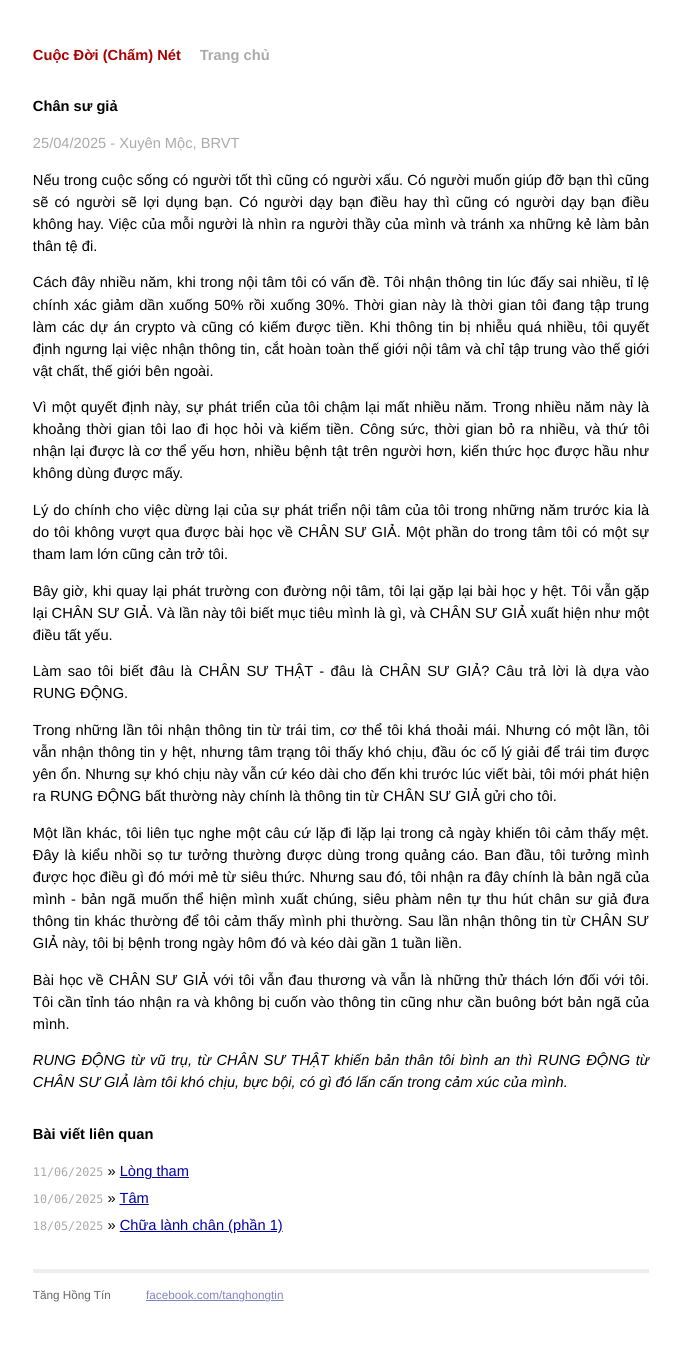
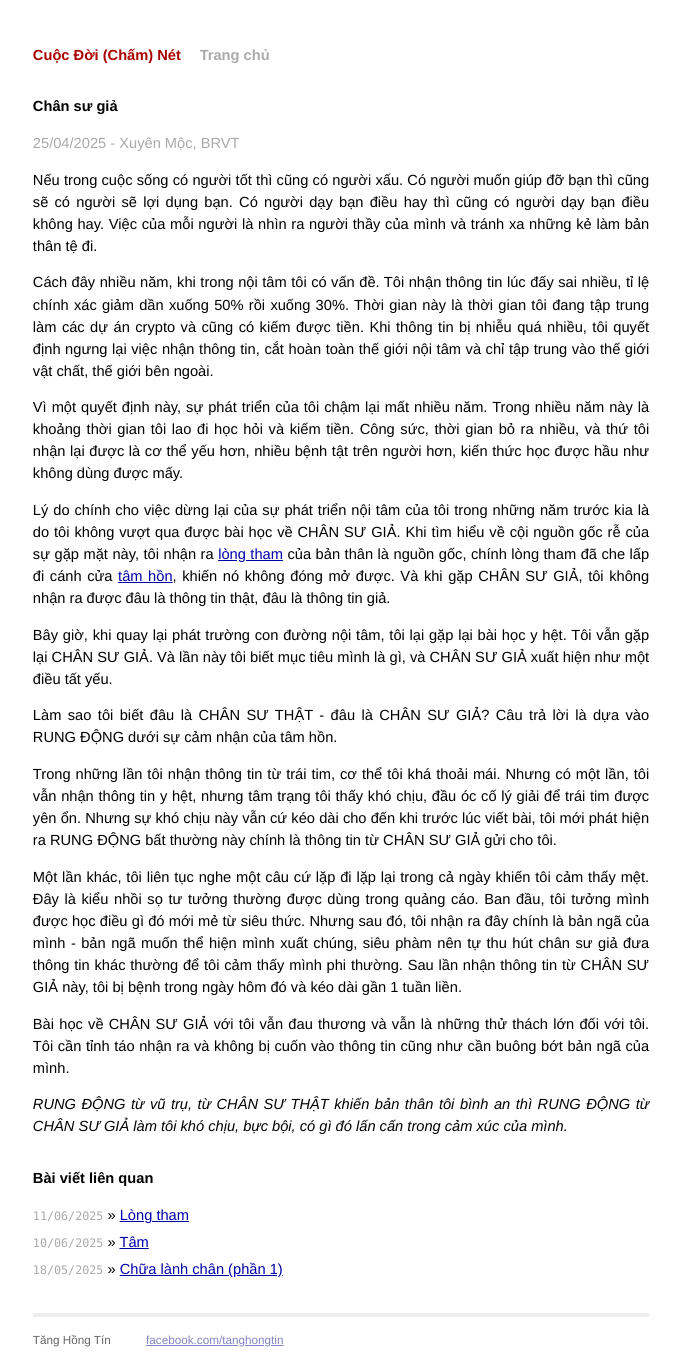
Before and after one commit to tanghongtin/cuocdoi, a Jekyll site: the page built from _posts/2025-04-25-chan-su-gia.md, in a window 1280 px wide. Shown: the whole page, without its empty margins (299-980 px from the left). Built offline with Jekyll 4.4.1, drawn with Linux system fonts in a browser that asks for light colours; before the commit the page ends 1318 px from its top, so only the background shows below that.

Commit message:
Update 2025-04-25-chan-su-gia.md

```diff
--- a/_posts/2025-04-25-chan-su-gia.md
+++ b/_posts/2025-04-25-chan-su-gia.md
@@ -13,11 +13,11 @@ Cách đây nhiều năm, khi trong nội tâm tôi có vấn đề. Tôi nhận
 
 Vì một quyết định này, sự phát triển của tôi chậm lại mất nhiều năm. Trong nhiều năm này là khoảng thời gian tôi lao đi học hỏi và kiếm tiền. Công sức, thời gian bỏ ra nhiều, và thứ tôi nhận lại được là cơ thể yếu hơn, nhiều bệnh tật trên người hơn, kiến thức học được hầu như không dùng được mấy.
 
-Lý do chính cho việc dừng lại của sự phát triển nội tâm của tôi trong những năm trước kia là do tôi không vượt qua được bài học về CHÂN SƯ GIẢ. Một phần do trong tâm tôi có một sự tham lam lớn cũng cản trở tôi.
+Lý do chính cho việc dừng lại của sự phát triển nội tâm của tôi trong những năm trước kia là do tôi không vượt qua được bài học về CHÂN SƯ GIẢ. Khi tìm hiểu về cội nguồn gốc rễ của sự gặp mặt này, tôi nhận ra [lòng tham](https://cuocdoi.net/2025/06/11/long-tham.html) của bản thân là nguồn gốc, chính lòng tham đã che lấp đi cánh cửa [tâm hồn](https://cuocdoi.net/2025/06/10/tam.html), khiến nó không đóng mở được. Và khi gặp CHÂN SƯ GIẢ, tôi không nhận ra được đâu là thông tin thật, đâu là thông tin giả.
 
 Bây giờ, khi quay lại phát trường con đường nội tâm, tôi lại gặp lại bài học y hệt. Tôi vẫn gặp lại CHÂN SƯ GIẢ. Và lần này tôi biết mục tiêu mình là gì, và CHÂN SƯ GIẢ xuất hiện như một điều tất yếu.
 
-Làm sao tôi biết đâu là CHÂN SƯ THẬT - đâu là CHÂN SƯ GIẢ? Câu trả lời là dựa vào RUNG ĐỘNG.
+Làm sao tôi biết đâu là CHÂN SƯ THẬT - đâu là CHÂN SƯ GIẢ? Câu trả lời là dựa vào RUNG ĐỘNG dưới sự cảm nhận của tâm hồn.
 
 Trong những lần tôi nhận thông tin từ trái tim, cơ thể tôi khá thoải mái. Nhưng có một lần, tôi vẫn nhận thông tin y hệt, nhưng tâm trạng tôi thấy khó chịu, đầu óc cố lý giải để trái tim được yên ổn. Nhưng sự khó chịu này vẫn cứ kéo dài cho đến khi trước lúc viết bài, tôi mới phát hiện ra RUNG ĐỘNG bất thường này chính là thông tin từ CHÂN SƯ GIẢ gửi cho tôi.
 
```
